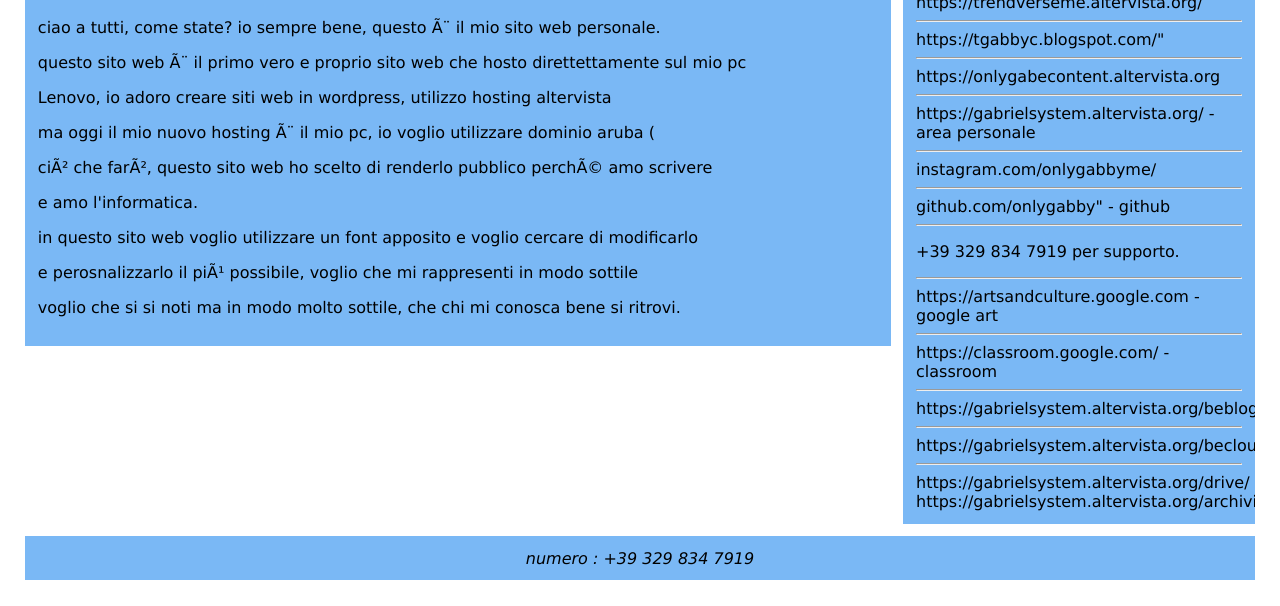
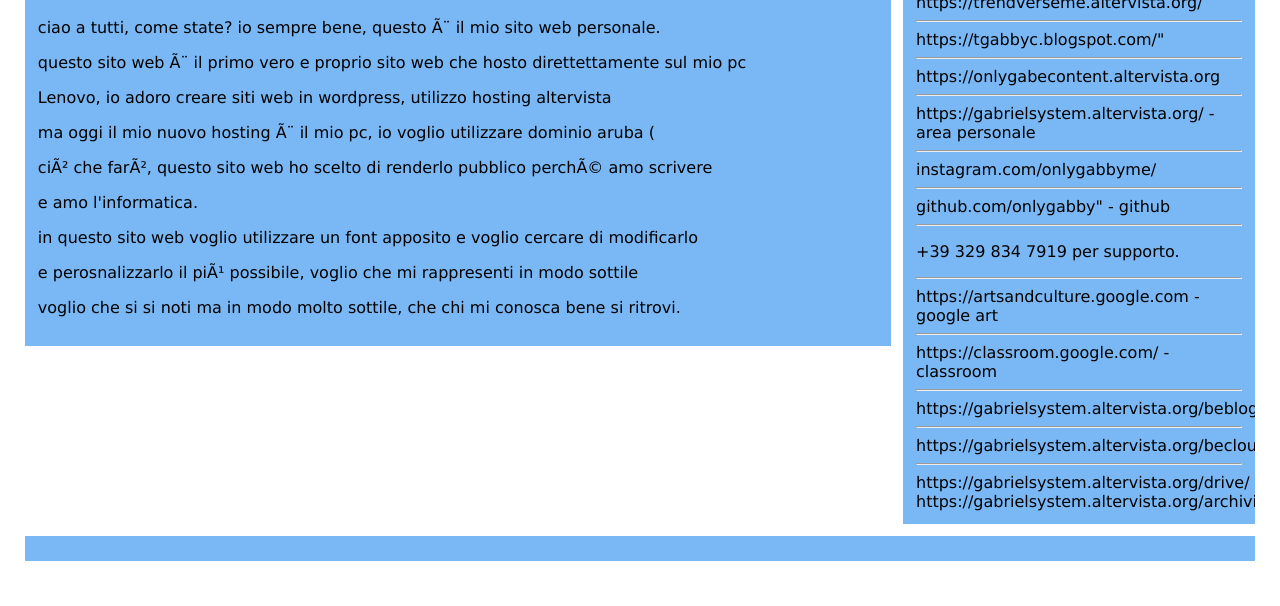
Before and after one commit to onlygabby/1987, a plain HTML site: page index.html in a window 1280 px wide. Shown: the part 402-1008 px from the top of the page. Drawn offline with Linux system fonts and the light colour scheme; a script that the page names is missing.

Commit message:
Update index.html

```diff
--- a/index.html
+++ b/index.html
@@ -97,7 +97,6 @@ https://gabrielsystem.altervista.org/archivio
 
         <footer>
             <address>
-                numero : +39 329 834 7919
             </address>
         </footer>
     </body>
```
